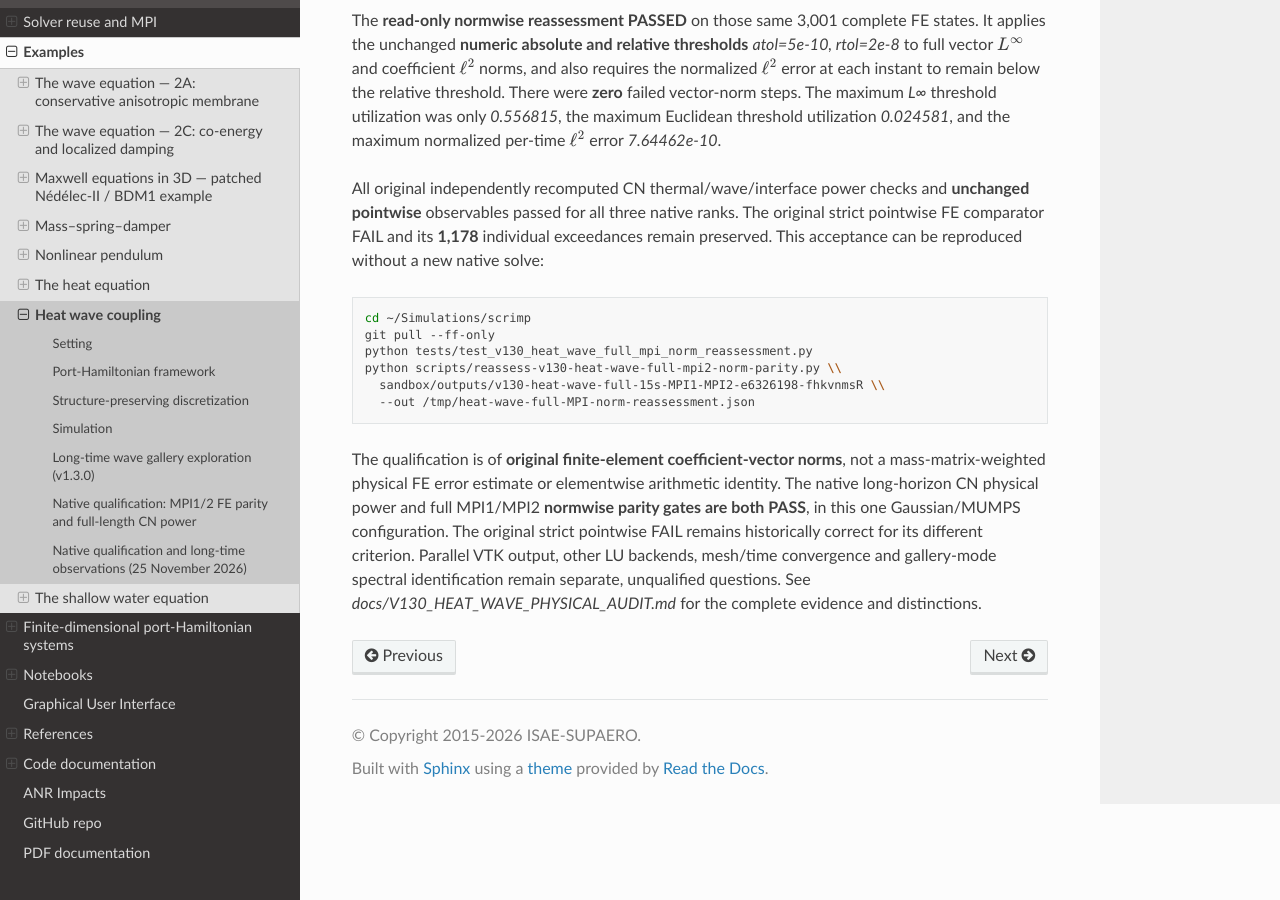
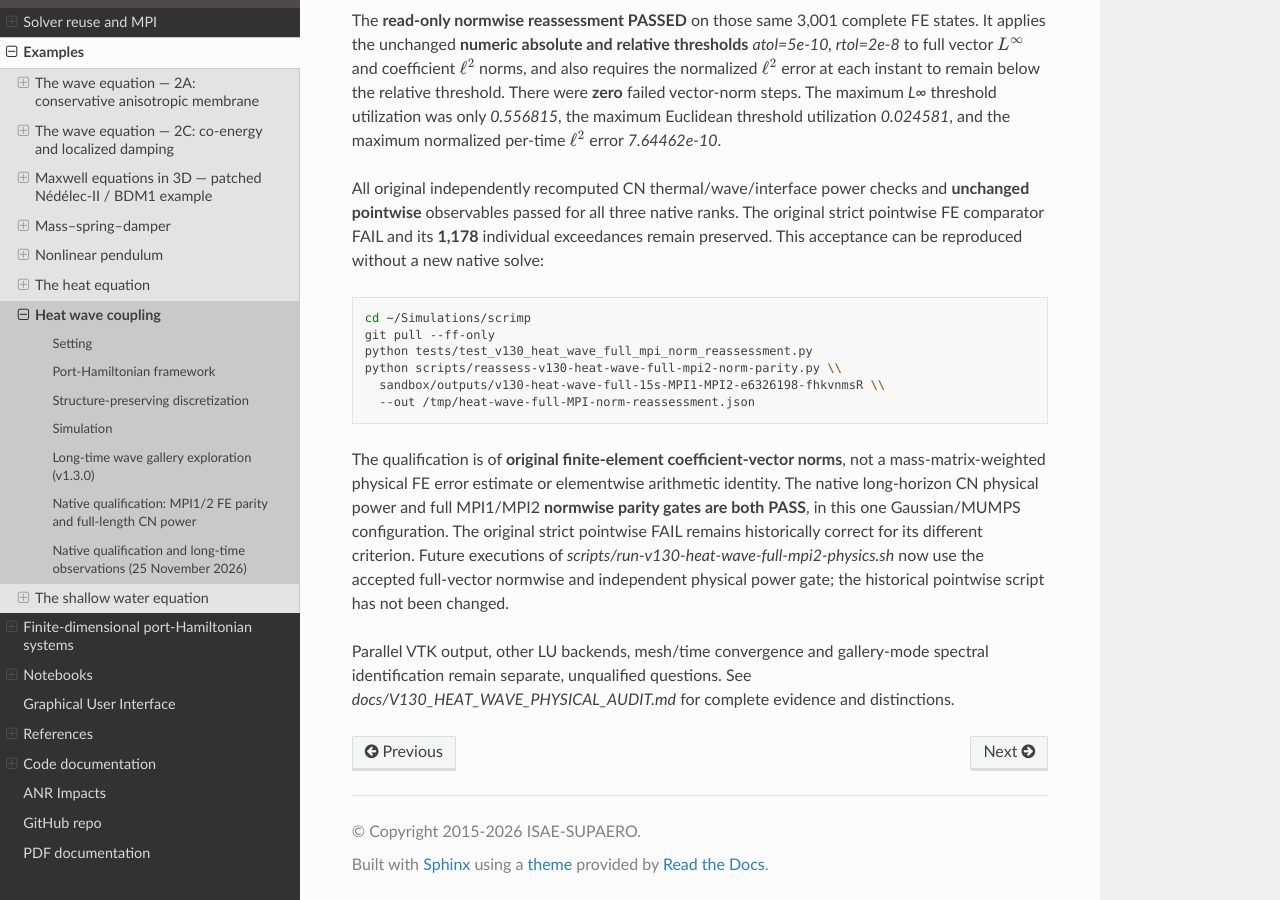
Before and after one commit to g-haine/scrimp, a Sphinx documentation site: the page built from docs/source/examples/heat_wave.rst, in a window 1280 px wide and 900 px high, scrolled down 12507 px. Built offline with Sphinx 7.4.7 and the Read the Docs theme 3.1.0, drawn with Linux system fonts in a browser that asks for light colours.

Commit message:
docs: point future canonical Heat-Wave full MPI validation to accepted normwise gate

```diff
--- a/docs/source/examples/heat_wave.rst
+++ b/docs/source/examples/heat_wave.rst
@@ -918,9 +918,16 @@ physical power and full MPI1/MPI2
 in this one Gaussian/MUMPS configuration.
 The original strict pointwise FAIL
 remains historically correct for its
-different criterion. Parallel VTK output,
-other LU backends, mesh/time convergence
-and gallery-mode spectral identification
-remain separate, unqualified questions.
-See `docs/V130_HEAT_WAVE_PHYSICAL_AUDIT.md`
-for the complete evidence and distinctions.
+different criterion. Future executions
+of `scripts/run-v130-heat-wave-full-mpi2-physics.sh`
+now use the accepted full-vector normwise
+and independent physical power gate;
+the historical pointwise script has not
+been changed.
+
+Parallel VTK output, other LU backends,
+mesh/time convergence and gallery-mode
+spectral identification remain separate,
+unqualified questions. See
+`docs/V130_HEAT_WAVE_PHYSICAL_AUDIT.md`
+for complete evidence and distinctions.
```
